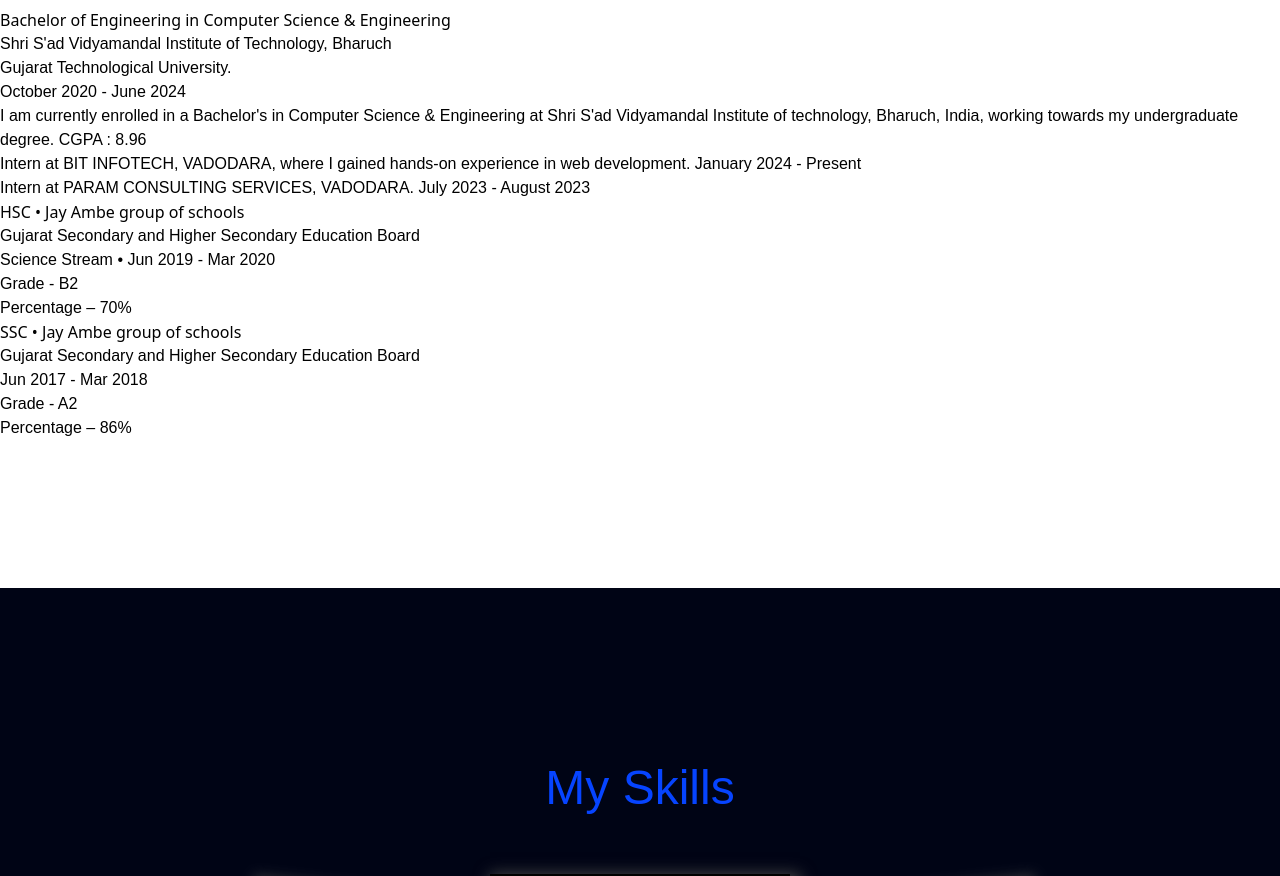
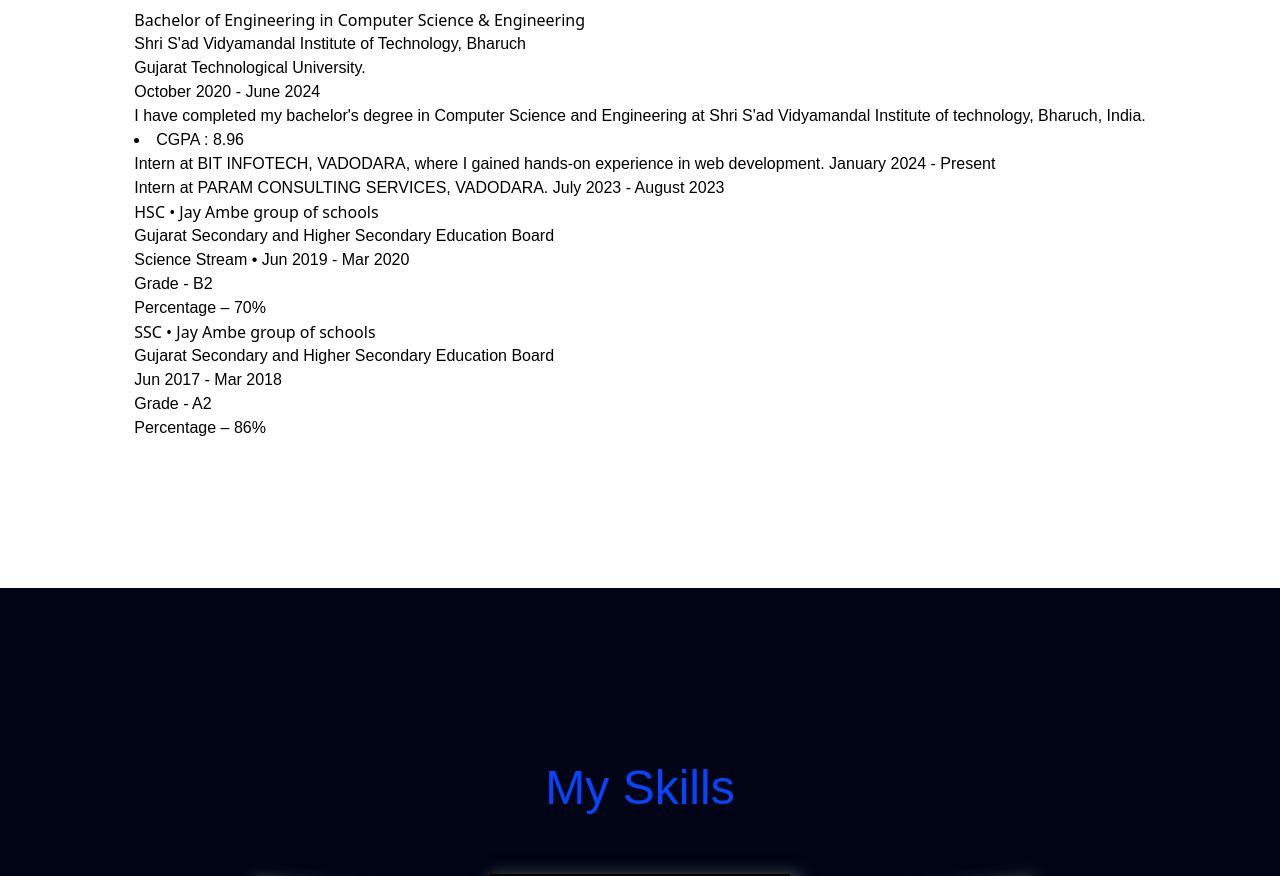
Before and after one commit to Deepkhatri22/Deep_Portfolio, a React (Vite) app: page / in a window 1280 px wide. Shown: the part 2058-2934 px from the top of the page. Built offline with nearby package versions, Linux system fonts and the light colour scheme; a web font is replaced by a local one.

Commit message:
fix bugs

```diff
--- a/src/Component/Contact.jsx
+++ b/src/Component/Contact.jsx
@@ -72,13 +72,13 @@
                         className="space-y-8"
                         initial={{ opacity: 0, y: 50 }}
                         whileInView={{ opacity: 1, y: 0 }}
-                        transition={{ duration: 1, ease: "easeOut", delay: 0.4 }}
+                        transition={{ duration: 1, ease: "easeOut", delay: 0.3 }}
                         viewport={{ amount: 0.8 }}
                     >
                         <motion.div
                             initial={{ opacity: 0, y: 50 }}
                             whileInView={{ opacity: 1, y: 0 }}
-                            transition={{ duration: 1, ease: "easeOut", delay: 0.6 }}
+                            transition={{ duration: 1, ease: "easeOut", delay: 0.4 }}
                             viewport={{ amount: 0.8 }}
                         >
                             <label htmlFor="name" className="block mb-2 text-sm font-medium text-gray-900 dark:text-gray-300">Your Name</label>
@@ -87,7 +87,7 @@
                         <motion.div
                             initial={{ opacity: 0, y: 50 }}
                             whileInView={{ opacity: 1, y: 0 }}
-                            transition={{ duration: 1, ease: "easeOut", delay: 0.8 }}
+                            transition={{ duration: 1, ease: "easeOut", delay: 0.5 }}
                             viewport={{ amount: 0.8 }}
                         >
                             <label htmlFor="email" className="block mb-2 text-sm font-medium text-gray-900 dark:text-gray-300">Your Email</label>
@@ -96,7 +96,7 @@
                         <motion.div
                             initial={{ opacity: 0, y: 50 }}
                             whileInView={{ opacity: 1, y: 0 }}
-                            transition={{ duration: 1, ease: "easeOut", delay: 1 }}
+                            transition={{ duration: 1, ease: "easeOut", delay: 0.6 }}
                             viewport={{ amount: 0.8 }}
                         >
                             <label htmlFor="subject" className="block mb-2 text-sm font-medium text-gray-300">Subject</label>
@@ -106,7 +106,7 @@
                             className="sm:col-span-2"
                             initial={{ opacity: 0, y: 50 }}
                             whileInView={{ opacity: 1, y: 0 }}
-                            transition={{ duration: 1, ease: "easeOut", delay: 1.2 }}
+                            transition={{ duration: 1, ease: "easeOut", delay: 0.7 }}
                             viewport={{ amount: 0.8 }}
                         >
                             <label htmlFor="message" className="block mb-2 text-sm font-medium text-gray-400">Your message</label>
@@ -118,7 +118,7 @@
                             className={`hover:bg-purple-500 hover:text-white  py-3 bg-white px-5 font-medium text-center text-black rounded-lg bg-primary-700 sm:w-fit hover:bg-primary-800 focus:ring-4 focus:outline-none focus:ring-primary-300 bg-primary-600 hover:bg-primary-700 focus:ring-primary-800 ${isSubmitting ? 'opacity-50 cursor-not-allowed' : ''}`}
                             initial={{ opacity: 0, y: 50 }}
                             whileInView={{ opacity: 1, y: 0 }}
-                            transition={{ duration: 1, ease: "easeOut", delay: 1 }}
+                            transition={{ duration: 1, ease: "easeOut", delay: 0.2 }}
                             viewport={{ amount: 0.8 }}
                         >
                             {isSubmitting ? 'Sending...' : 'Send message'}
--- a/src/Component/Education.jsx
+++ b/src/Component/Education.jsx
@@ -61,9 +61,10 @@
               animate={{ opacity: isVisible ? 1 : 0, y: isVisible ? 0 : 50 }}
               transition={{ duration: 1, delay: 0.6, ease: "easeOut" }}
             >
+
               <p className="text-justify font">
-                I am currently enrolled in a Bachelor's in Computer Science & Engineering at Shri S'ad Vidyamandal Institute of technology, Bharuch, India, working towards my undergraduate degree.
-                CGPA : 8.96
+              I have completed my bachelor's degree in Computer Science and Engineering at Shri S'ad Vidyamandal Institute of technology, Bharuch, India. <br />
+              <li>CGPA : 8.96</li>
               </p>
               <ul className="grid gap-2 text-white list-disc list-outside sm:grid-cols-2 font">
                 <li>Intern at BIT INFOTECH, VADODARA, where I gained hands-on experience in web development. January 2024 - Present</li>
```
Also changed, not shown: src/Component/HomeSection.jsx (+40 -39 lines).
